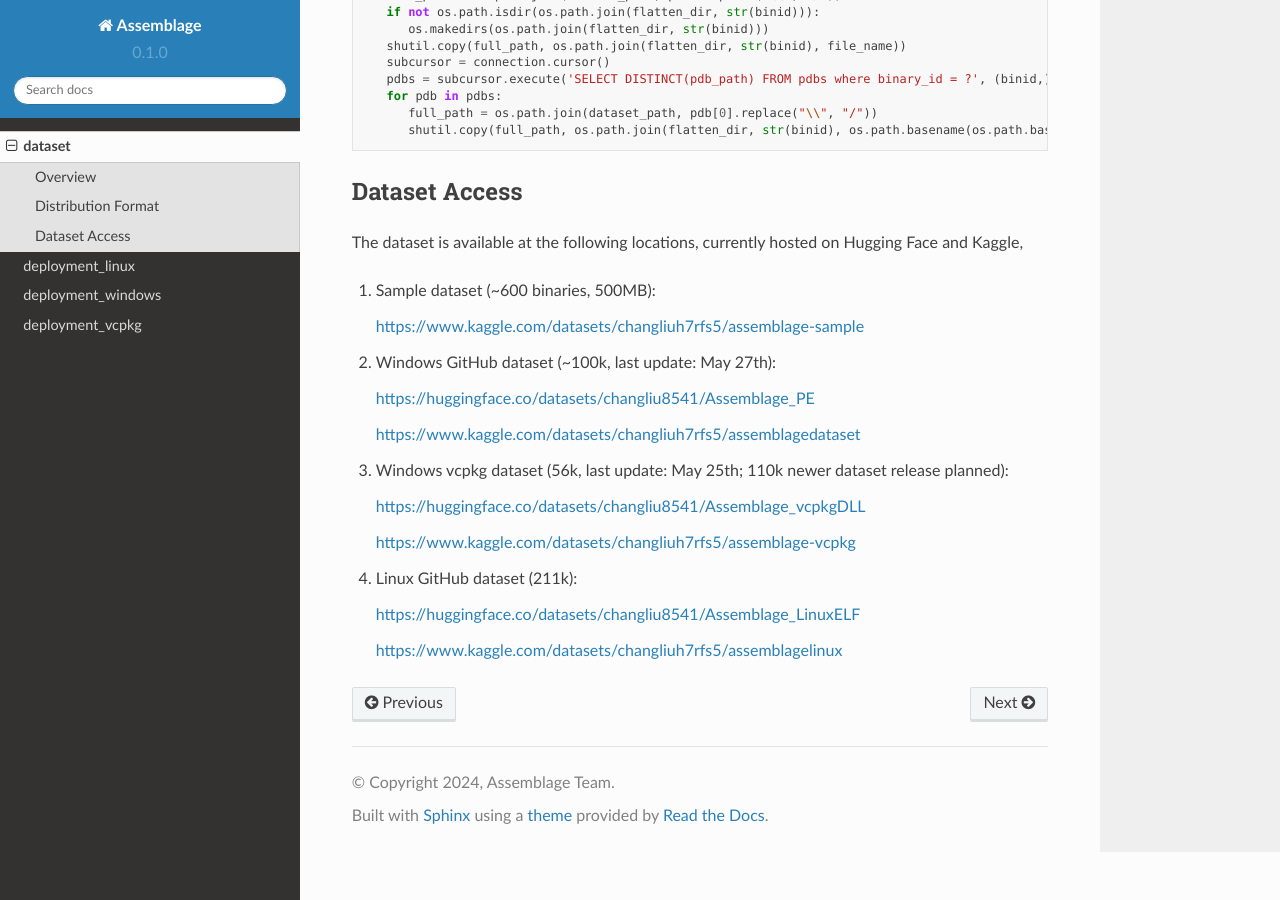
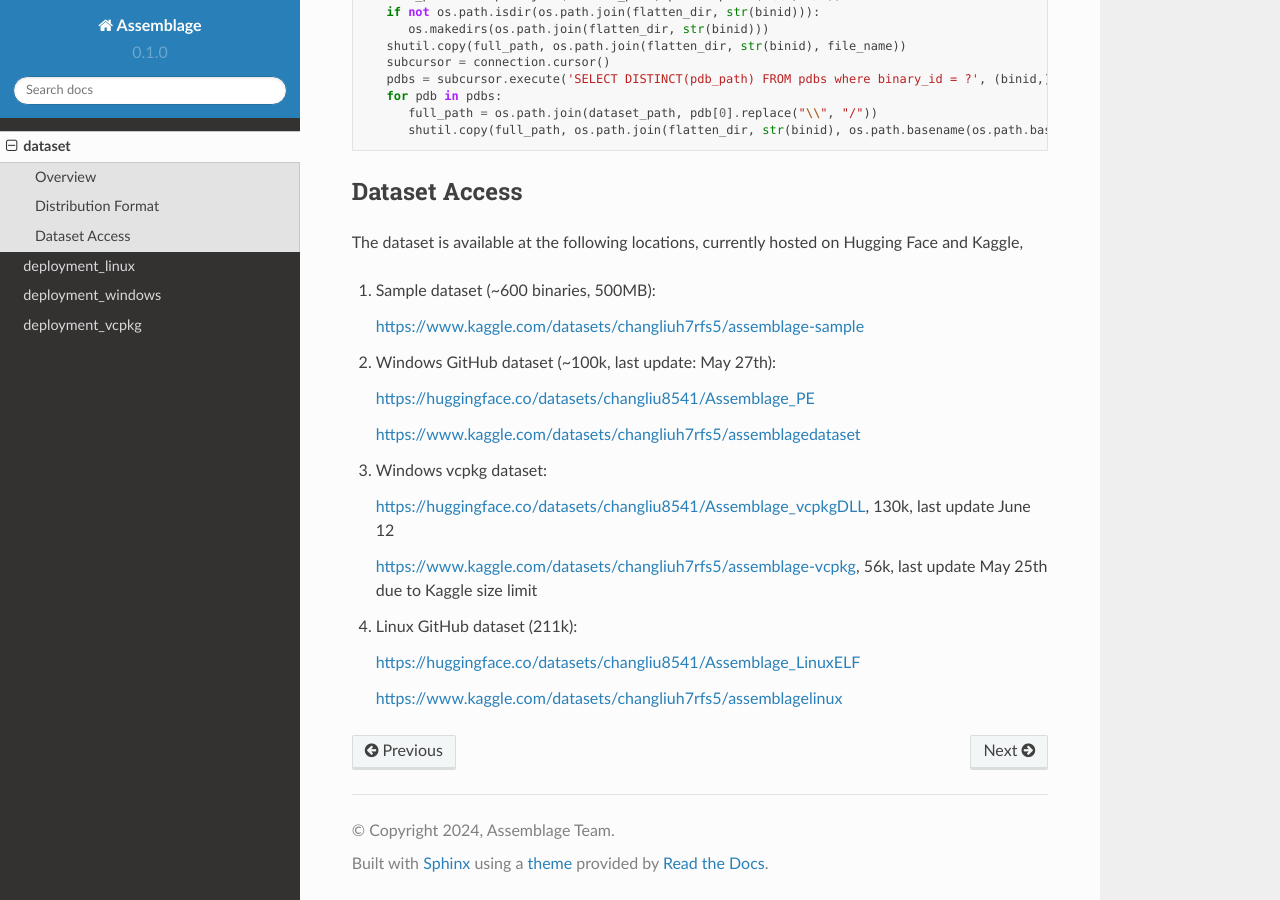
Before and after one commit to changliu98/AssemblageDocs, a Sphinx documentation site: the page built from docs/source/dataset.rst, in a window 1280 px wide and 900 px high, scrolled down 2881 px. Built offline with Sphinx 7.4.7 and the Read the Docs theme 2.0.0, drawn with Linux system fonts in a browser that asks for light colours.

Commit message:
update vcpkg intro

```diff
--- a/docs/source/dataset.rst
+++ b/docs/source/dataset.rst
@@ -140,11 +140,11 @@ The dataset is available at the following locations, currently hosted on Hugging
    https://www.kaggle.com/datasets/changliuh7rfs5/assemblagedataset
 
 
-#. Windows vcpkg dataset (56k, last update: May 25th; 110k newer dataset release planned):
+#. Windows vcpkg dataset:
 
-   https://huggingface.co/datasets/changliu8541/Assemblage_vcpkgDLL
+   https://huggingface.co/datasets/changliu8541/Assemblage_vcpkgDLL, 130k, last update June 12
 
-   https://www.kaggle.com/datasets/changliuh7rfs5/assemblage-vcpkg
+   https://www.kaggle.com/datasets/changliuh7rfs5/assemblage-vcpkg, 56k, last update May 25th due to Kaggle size limit
 
 
 #. Linux GitHub dataset (211k):
```
